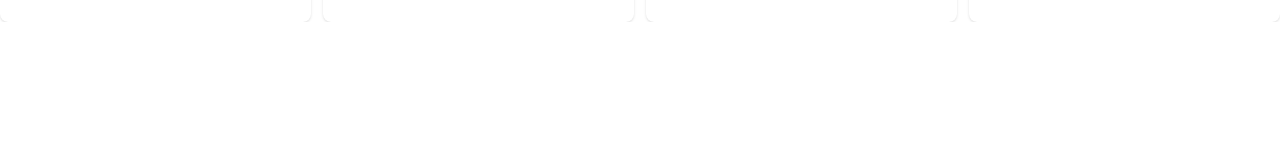
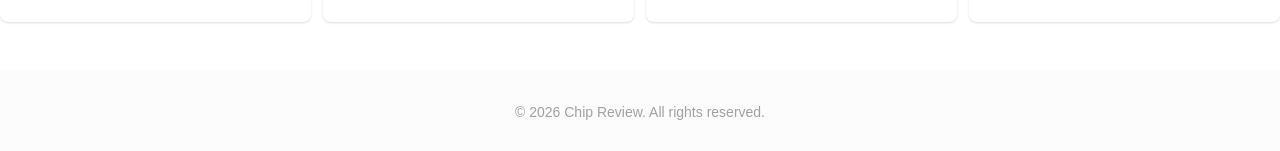
Before and after one commit to KasTasElis/next-chip-reviews, a Next.js app: page / in a window 1280 px wide. Shown: the part 2155-2306 px from the top of the page. Before the commit the page ends 2177 px from the top, so only its background shows below. Built offline with nearby package versions, Linux system fonts and the light colour scheme.

Commit message:
add footer

```diff
--- a/app/layout.tsx
+++ b/app/layout.tsx
@@ -33,6 +33,9 @@
           <Nav />
         </header>
         <main>{children}</main>
+        <footer className="bg-base-200 mt-12 py-8 text-center text-sm opacity-40">
+          &copy; {new Date().getFullYear()} Chip Review. All rights reserved.
+        </footer>
       </body>
     </html>
   );
```
